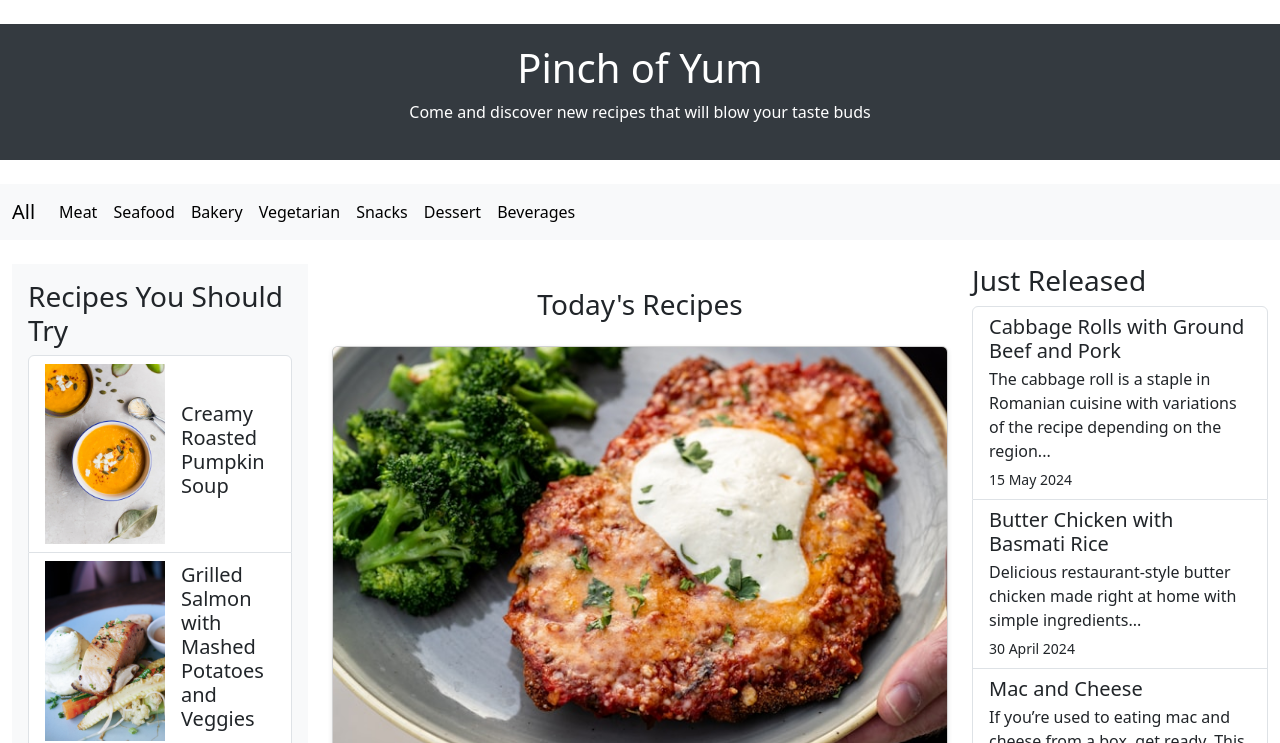
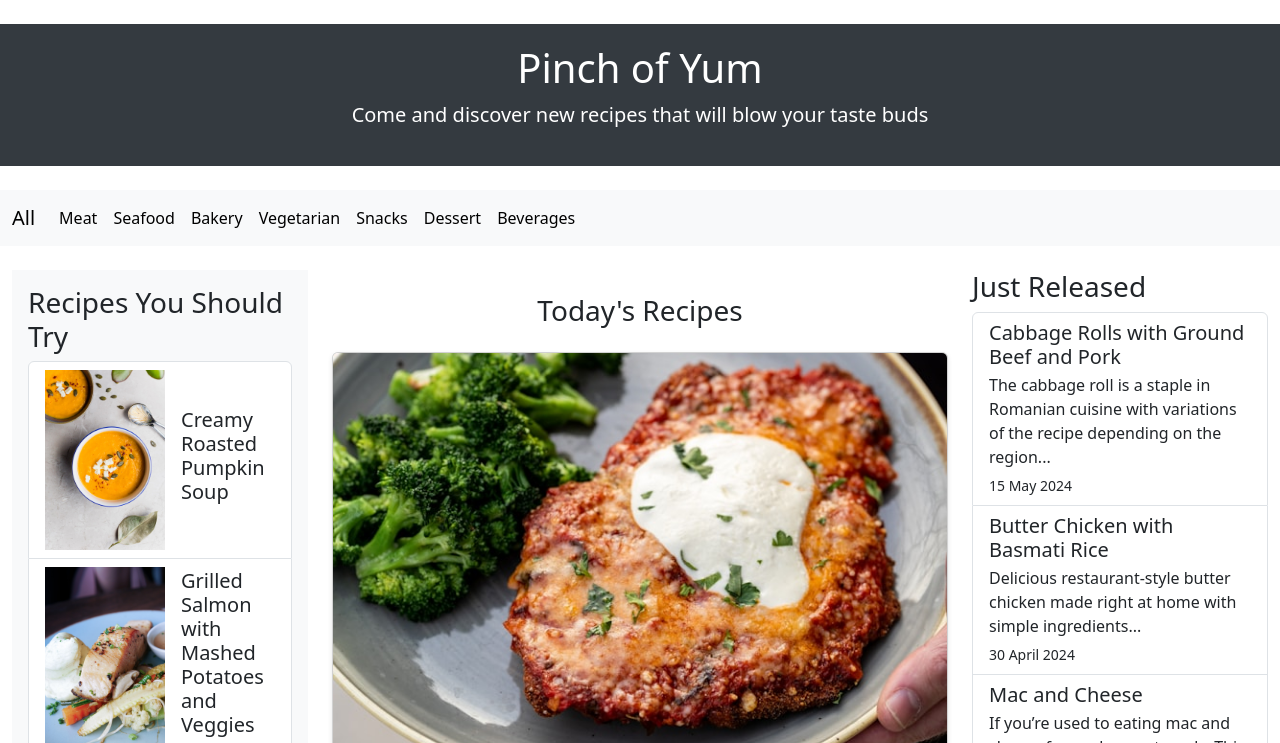
Before and after one commit to LauraaTanase/Food-Recipes, a plain HTML site: page index.html in a window 1280 px wide. Shown: the top 743 px of the page. Drawn offline with nearby package versions, Linux system fonts and the light colour scheme.

Commit message:
index.html modified

```diff
--- a/index.html
+++ b/index.html
@@ -16,7 +16,7 @@
     <!-- Header -->
     <header class="text-center my-4">
       <h1>Pinch of Yum</h1>
-      <p>Come and discover new recipes that will blow your taste buds</p>
+      <p class="lead">Come and discover new recipes that will blow your taste buds</p>
     </header>
 
     <!-- Nav -->
```
